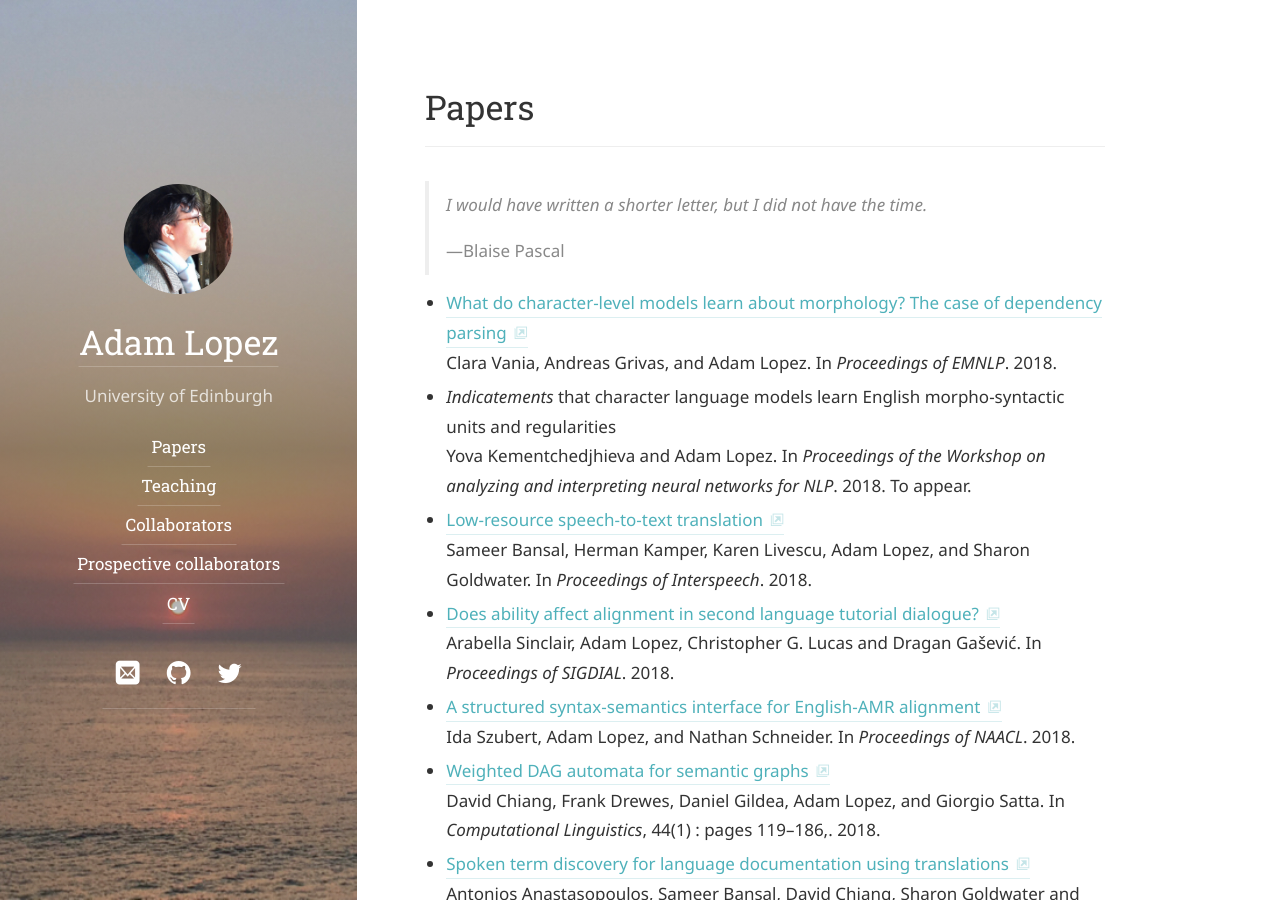
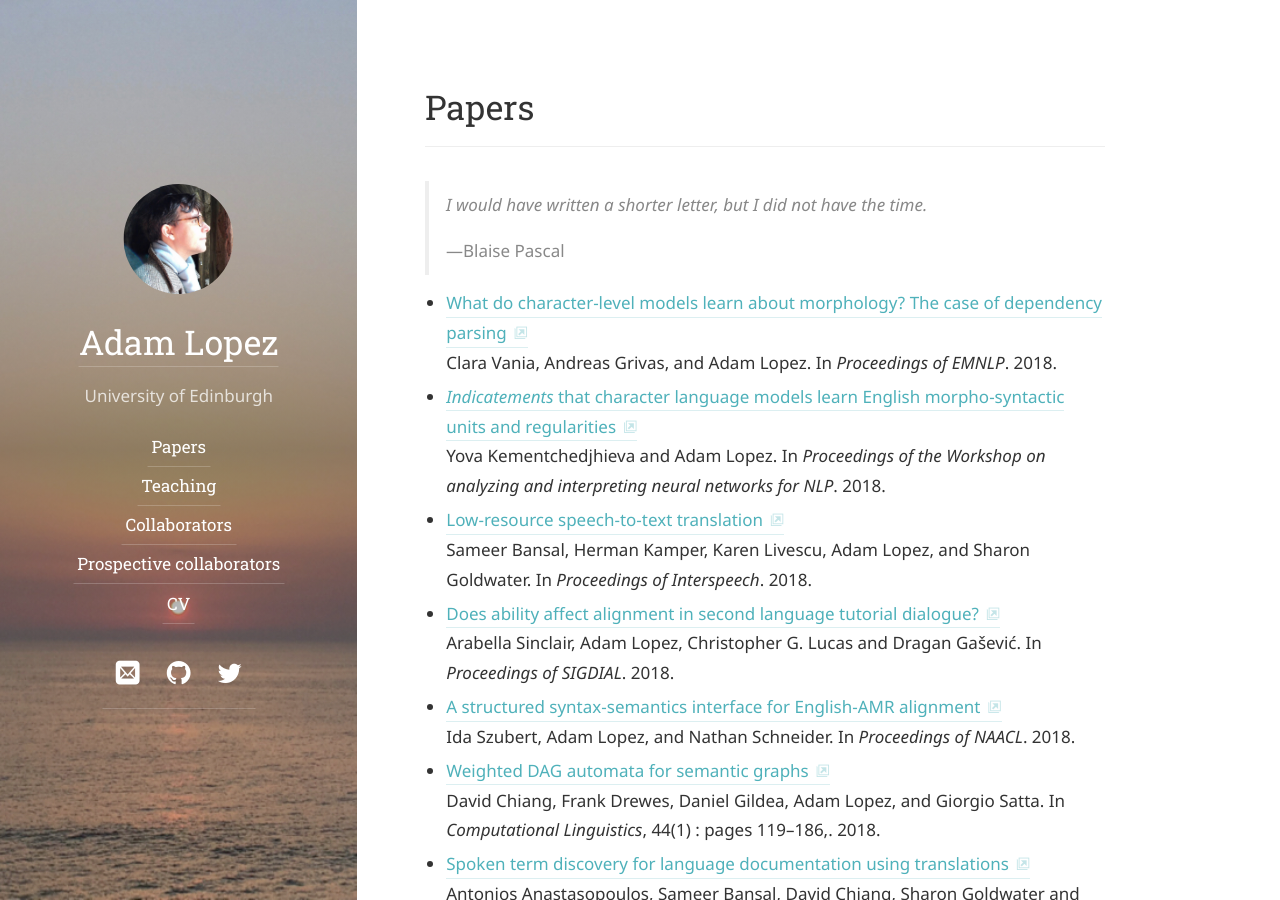
Before and after one commit to alopez/alopez.github.com, a Jekyll site: the page built from papers.md, in a window 1280 px wide and 900 px high. Built offline with Jekyll 4.4.1, drawn with Linux system fonts in a browser that asks for light colours; some web fonts are replaced.

Commit message:
Add link to blackboxnlp paper

```diff
--- a/_data/papers.yml
+++ b/_data/papers.yml
@@ -3,7 +3,6 @@ papers:
     year: 2018
     selected: yes
     paper-type: inproceedings
-    img: inpress2
     title: "What do character-level models learn about morphology? The case of dependency parsing"
     authors: "Clara Vania, Andreas Grivas, and Adam Lopez"
     booktitle: Proceedings of EMNLP
@@ -13,13 +12,13 @@ papers:
   - layout: paper
     year: 2018
     paper-type: inproceedings
-    img: inpress3
+    selected: yes
     title: "<i>Indicatements</i> that character language models learn English morpho-syntactic units and regularities"
     authors: "Yova Kementchedjhieva and Adam Lopez"
     booktitle: Proceedings of the Workshop on analyzing and interpreting neural networks for NLP
     booktitle-url: https://blackboxnlp.github.io/
+    doc-url: https://arxiv.org/abs/1809.00066
     venue: workshop
-    note: To appear.
     abstract: >
       Character language models have access to surface morphological
       patterns, but it is not clear whether or <i>how</i> they learn
```
